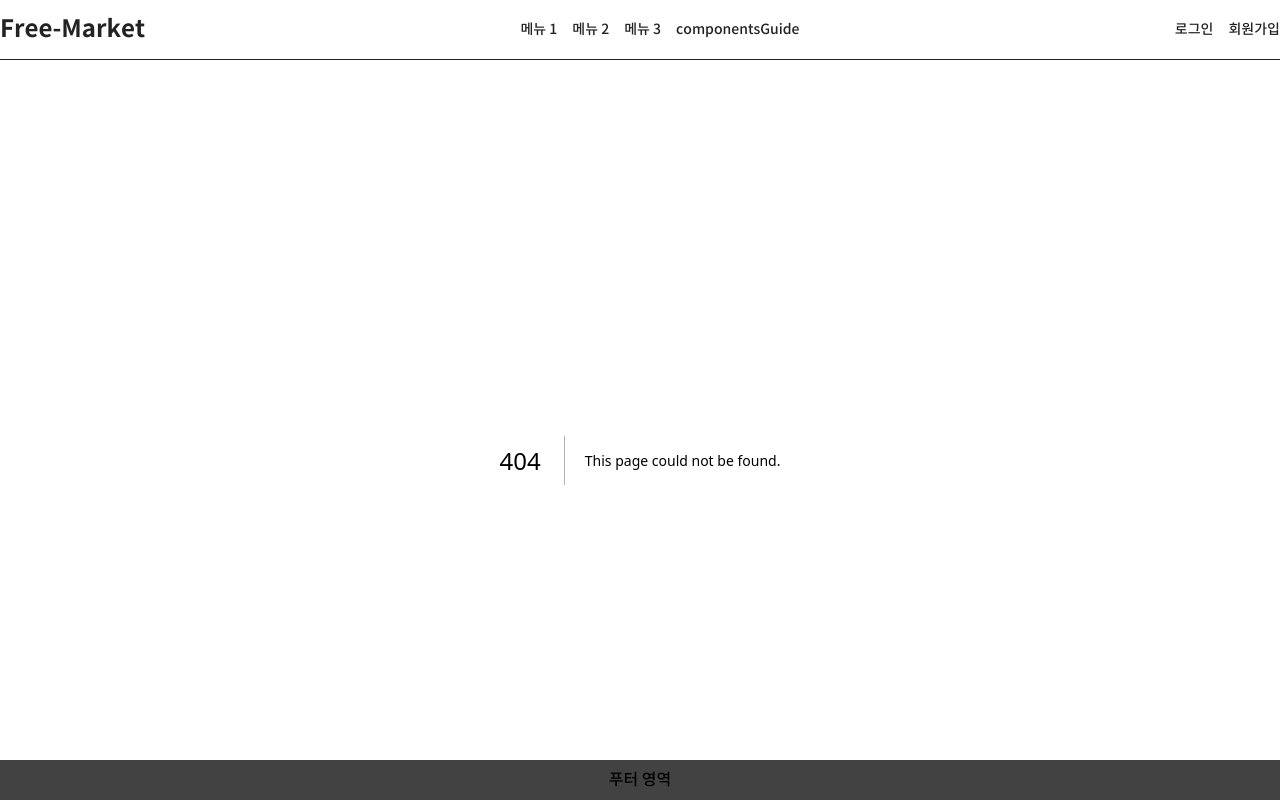
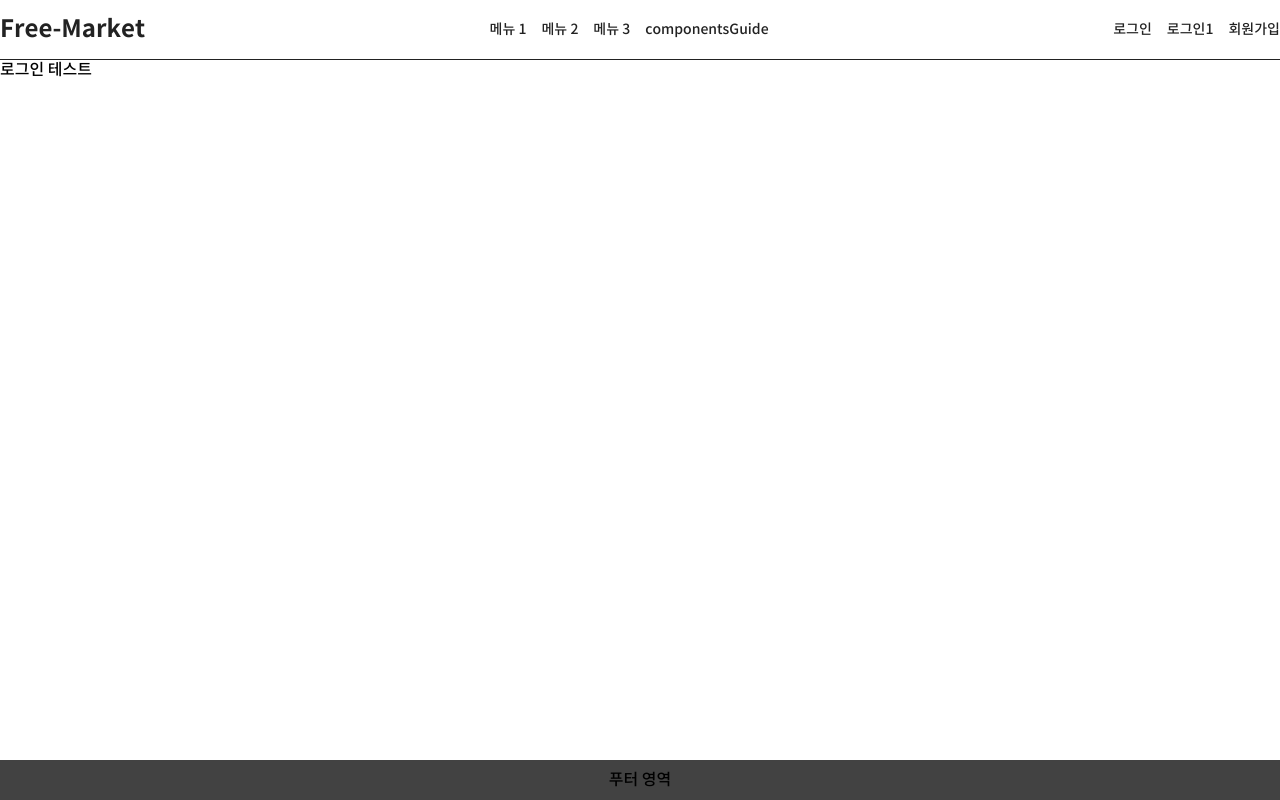
Before and after one commit to seohyun8592/free_market, a Next.js app: page /login1 in a window 1280 px wide. Before the commit this address had no page. Built offline with nearby package versions, Linux system fonts and the light colour scheme.

Commit message:
test666666

```diff
--- /dev/null
+++ b/src/app/login1/page.tsx
@@ -0,0 +1,5 @@
+import React from "react"
+
+export default function hello() {
+  return <div>로그인 테스트</div>
+}
--- a/src/components/layout/Nav.tsx
+++ b/src/components/layout/Nav.tsx
@@ -24,6 +24,9 @@ export default function Nav() {
           <Link href="/loginTest">로그인</Link>
         </li>
         <li>
+          <Link href="/login1">로그인1</Link>
+        </li>
+        <li>
           <Link href="/join">회원가입</Link>
         </li>
       </ul>
```
